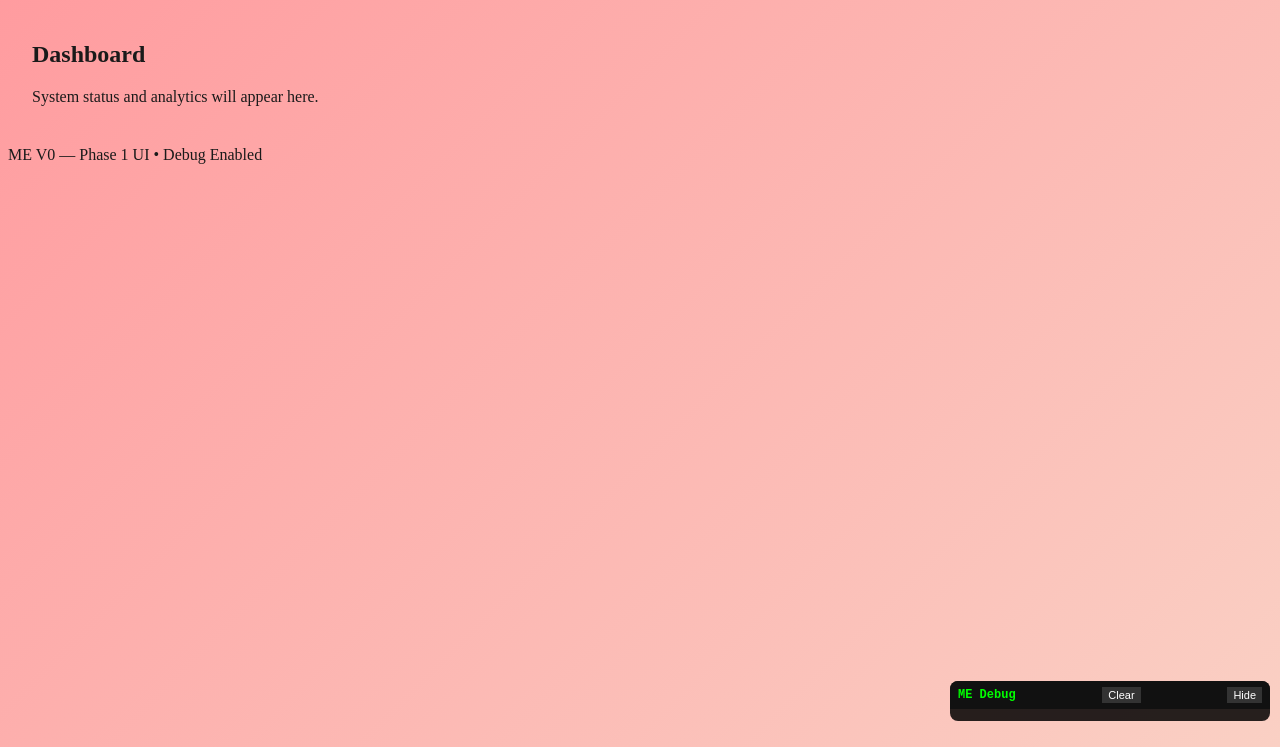
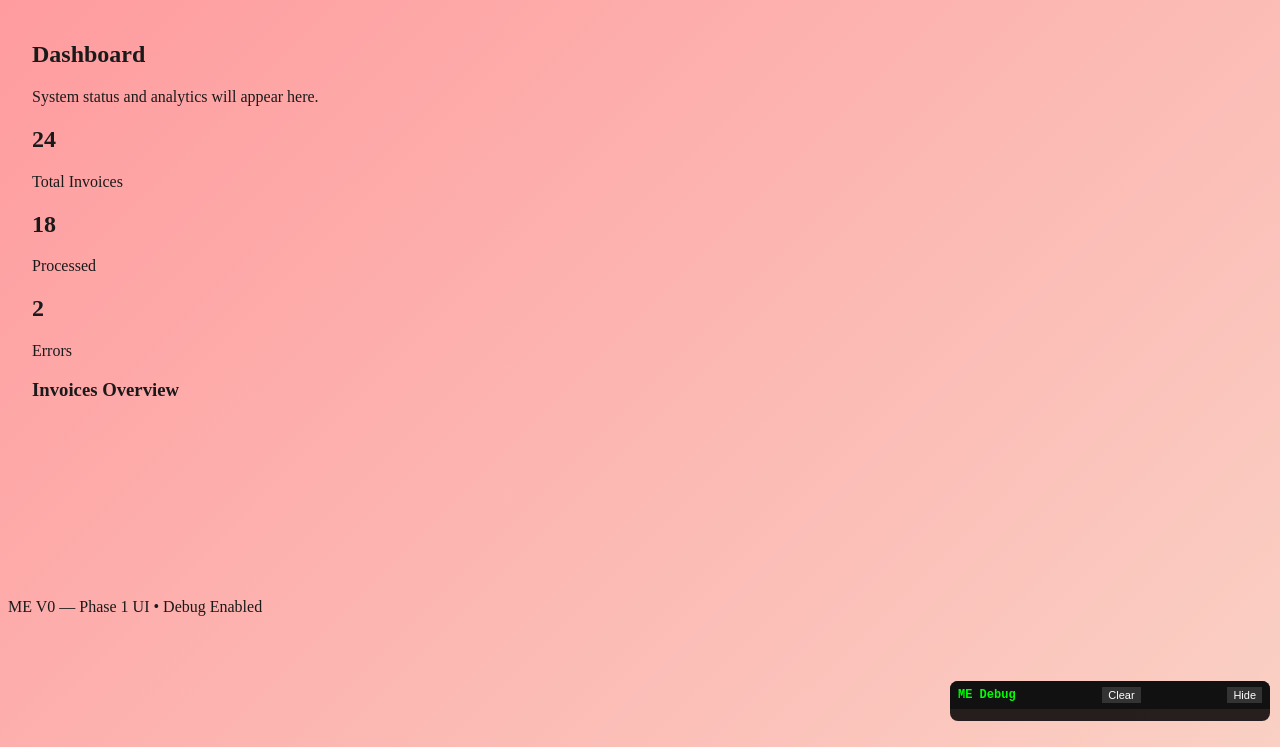
Before and after one commit to atorhub/Me-V0, a plain HTML site: page index.html in a window 1280 px wide. Shown: the part 69-816 px from the top of the page. Drawn offline with Linux system fonts and the light colour scheme.

Commit message:
feat(html): add dashboard stats and chart containers
- Added dashboard stats cards (Invoices, Processed, Errors)
- Added chart container section for analytics
- Prepared canvas elements for future chart rendering
- UI-only, no JS logic included

```diff
--- a/index.html
+++ b/index.html
@@ -34,9 +34,30 @@
 <main id="app">
 
   <section id="dashboard" class="page active">
-    <h1>Dashboard</h1>
-    <p>System status and analytics will appear here.</p>
-  </section>
+  <h1 data-i18n="dashboard_title">Dashboard</h1>
+  <p data-i18n="dashboard_desc">System status and analytics</p>
+
+  <div class="stats-grid">
+    <div class="stat-card">
+      <h2>24</h2>
+      <span>Total Invoices</span>
+    </div>
+    <div class="stat-card">
+      <h2>18</h2>
+      <span>Processed</span>
+    </div>
+    <div class="stat-card">
+      <h2>2</h2>
+      <span>Errors</span>
+    </div>
+  </div>
+
+  <div class="chart-box">
+    <h3>Invoices Overview</h3>
+    <canvas id="invoiceChart"></canvas>
+  </div>
+</section>
+
 <section id="upload" class="page">
   <h1 data-i18n="upload_title">Upload Invoice</h1>
   <p data-i18n="upload_desc">Select an invoice file to process.</p>
```
